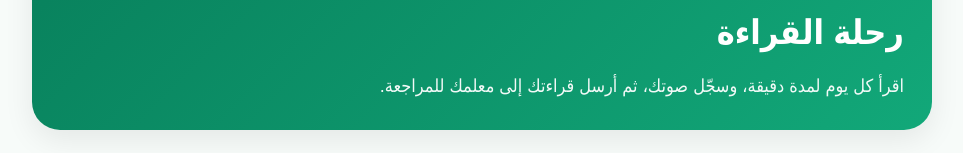
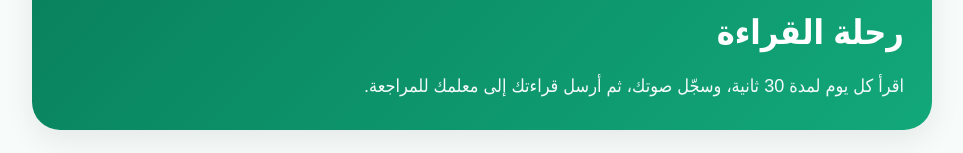
Before and after one commit to a31164949-blip/lughati-academy, a Next.js app in the folder lughati-next/: page /reading-journey in a window 1280 px wide. Shown: the part 122-275 px from the top of the page, without its empty margins (158-1121 px from the left). Built offline with nearby package versions, Linux system fonts and the light colour scheme.

Commit message:
Optimize reading journey media usage

```diff
--- a/lughati-next/app/reading-journey/page.tsx
+++ b/lughati-next/app/reading-journey/page.tsx
@@ -336,7 +336,7 @@ export default function ReadingJourneyPage() {
         setRecordingSeconds((current) => {
           const next = current + 1;
 
-          if (next >= 60) {
+          if (next >= 30) {
             if (
               mediaRecorderRef.current &&
               mediaRecorderRef.current.state !==
@@ -354,7 +354,7 @@ export default function ReadingJourneyPage() {
 
             setIsRecording(false);
 
-            return 60;
+            return 30;
           }
 
           return next;
@@ -692,7 +692,7 @@ export default function ReadingJourneyPage() {
               opacity: 0.95,
             }}
           >
-            اقرأ كل يوم لمدة دقيقة،
+            اقرأ كل يوم لمدة 30 ثانية،
             وسجّل صوتك، ثم أرسل قراءتك
             إلى معلمك للمراجعة.
           </p>
```
